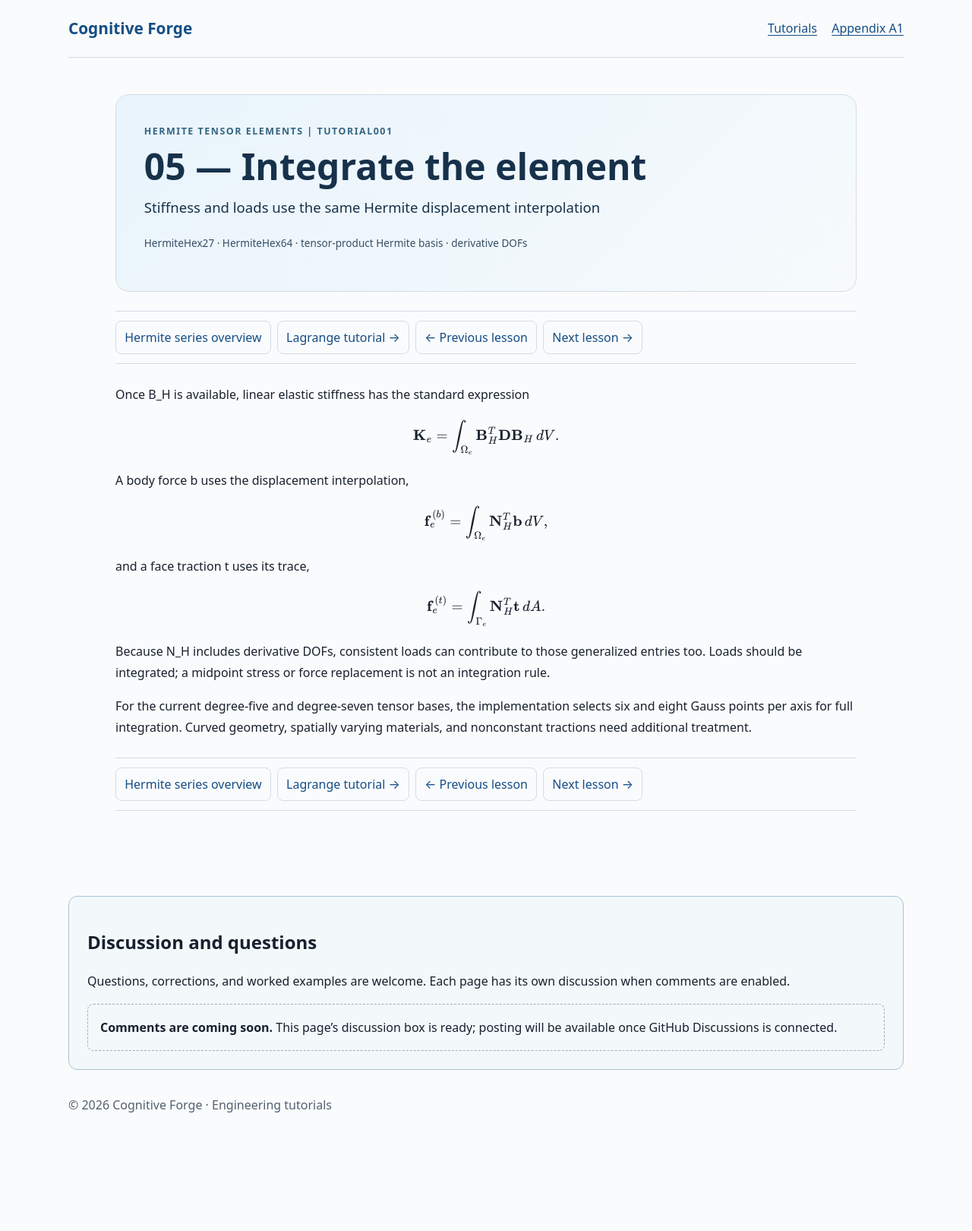
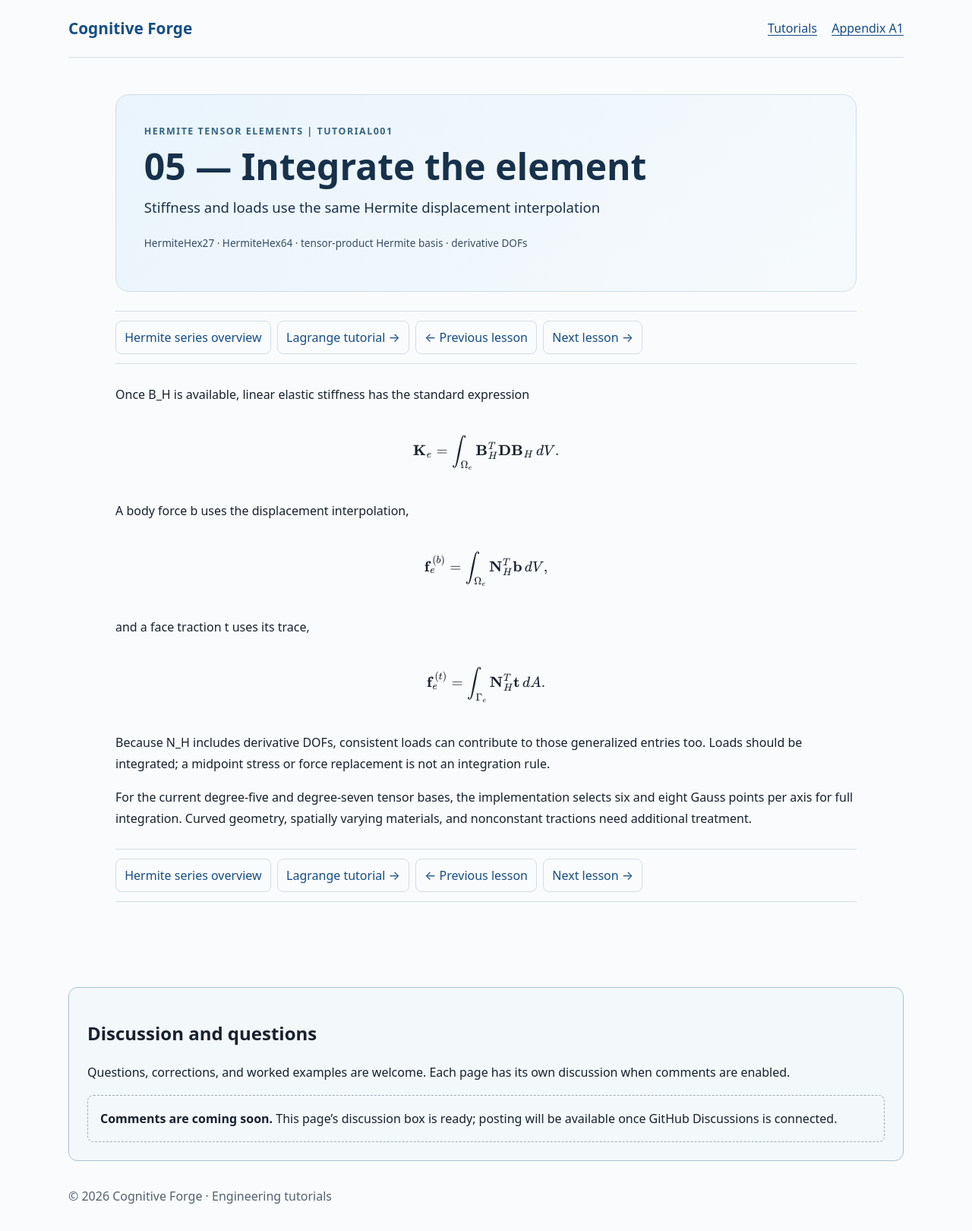
Before and after one commit to cognitiveforge630/cognitiveforge.github.io, a Jekyll site: the page built from tutorials/hermite/tutorial001/05-element-integration.md, in a window 1280 px wide. Shown: the whole page at 76% size. Built offline with Jekyll 4.4.1, drawn with Linux system fonts in a browser that asks for light colours; before the commit the page ends 1500 px from its top, so only the background shows below that.

Commit message:
Keep Hermite equations readable on small screens

```diff
--- a/assets/css/tutorial001.css
+++ b/assets/css/tutorial001.css
@@ -10,6 +10,8 @@
 .hs-prose h2 { font-size:1.5rem; margin-top:2.3rem; border-bottom:1px solid var(--hs-edge); padding-bottom:.3rem; }
 .hs-prose h3 { font-size:1.16rem; margin-top:1.5rem; }
 .hs-prose code { font-size:.91em; }
+.hs-equation { margin:1.25rem 0; max-width:100%; overflow-x:auto; overflow-y:hidden; }
+.hs-equation mjx-container[display="true"] { min-width:max-content; }
 .hs-prose pre { overflow-x:auto; border:1px solid #263f55; border-radius:10px; padding:1.2rem; font-size:.88rem; line-height:1.5; }
 .hs-prose pre code { white-space:pre; }
 .hs-prose table { width:100%; display:block; overflow-x:auto; border-collapse:collapse; margin:1.4rem 0; }
```
